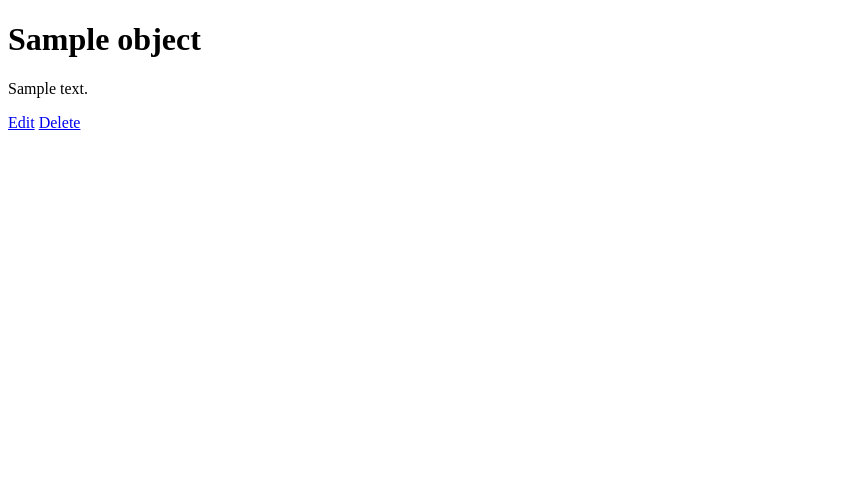
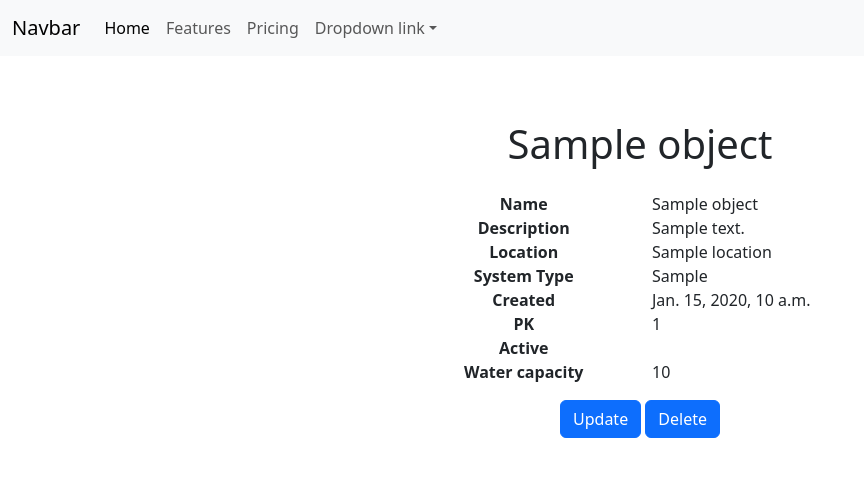
Before and after one commit to MatRos-sf/hydroponics, a Django app: template hydroponics_manager/templates/hydroponics_manager/detail.html in a window 1280 px wide. Shown: the top 477 px of the page, without its empty margins (0-864 px from the left). Run offline with Django 5.2, Linux system fonts and the light colour scheme; the template is opened without the code that fills it: most values are stand-ins (such as "Sample title", 1, 10 or a date in 2020).

Commit message:
update detail layout

```diff
--- a/hydroponics_manager/templates/hydroponics_manager/detail.html
+++ b/hydroponics_manager/templates/hydroponics_manager/detail.html
@@ -1,13 +1,69 @@
-<!DOCTYPE html>
-<html lang="en">
-    <head>
-        <meta charset="UTF-8">
-        <title>{{ object.name }}</title>
-    </head>
-    <body>
-        <h1>{{ object.name }}</h1>
-        <p>{{ object.description }}</p>
-        <a class="btn" href="{% url 'hydroponic_system:update' object.pk %}">Edit</a>
-        <a class="btn" href="{% url 'hydroponic_system:delete' object.pk %}">Delete</a>
-    </body>
-</html>
+{% extends "hydroponics_manager/base.html" %}
+{% block title %}{{ object.name }}{% endblock %}
+{% block content %}
+    <div class="row justify-content-center">
+        <div class="col-5 mt-5 mb-3">
+            <h1>{{ object.name }}</h1>
+        </div>
+        <div class="row justify-content-center">
+            <div class="col-5">
+                <div class="row">
+                    <div class="col-6">
+                        <b>Name</b>
+                    </div>
+                    <div class="col-6 text-start">{{ object.name }}</div>
+                </div>
+                <div class="row">
+                    <div class="col-6">
+                        <b>Description</b>
+                    </div>
+                    <div class="col-6 text-start">{{ object.description }}</div>
+                </div>
+                <div class="row">
+                    <div class="col-6">
+                        <b>Location</b>
+                    </div>
+                    <div class="col-6 text-start">{{ object.location }}</div>
+                </div>
+                <div class="row">
+                    <div class="col-6">
+                        <b>System Type</b>
+                    </div>
+                    <div class="col-6 text-start">{{ object.get_system_type_display }}</div>
+                </div>
+                <div class="row">
+                    <div class="col-6">
+                        <b>Created</b>
+                    </div>
+                    <div class="col-6 text-start">{{ object.created }}</div>
+                </div>
+                <div class="row">
+                    <div class="col-6">
+                        <b>PK</b>
+                    </div>
+                    <div class="col-6 text-start">{{ object.pk }}</div>
+                </div>
+                <div class="row">
+                    <div class="col-6">
+                        <b>Active</b>
+                    </div>
+                    <div class="col-6 text-start">{{ object.is_active }}</div>
+                </div>
+                <div class="row">
+                    <div class="col-6">
+                        <b>Water capacity</b>
+                    </div>
+                    <div class="col-6 text-start">{{ object.water_capacity }}</div>
+                </div>
+            </div>
+        </div>
+    </div>
+    <div class="row justify-content-center">
+        <div class="col-5 m-2">
+            <a class="btn btn-primary my-2"
+               href="{% url 'hydroponic_system:update' object.pk %}">Update</a>
+            <a class="btn btn-primary my-2"
+               href="{% url 'hydroponic_system:delete' object.pk %}">Delete</a>
+        </div>
+    </div>
+{% endblock %}
```
